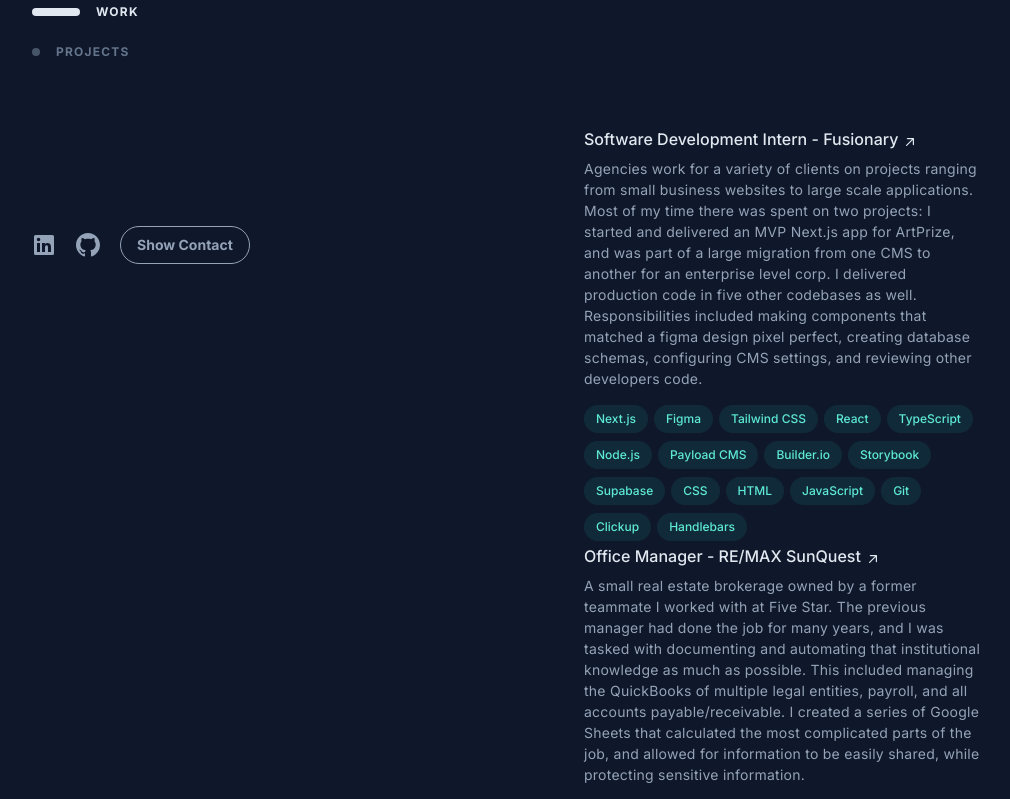
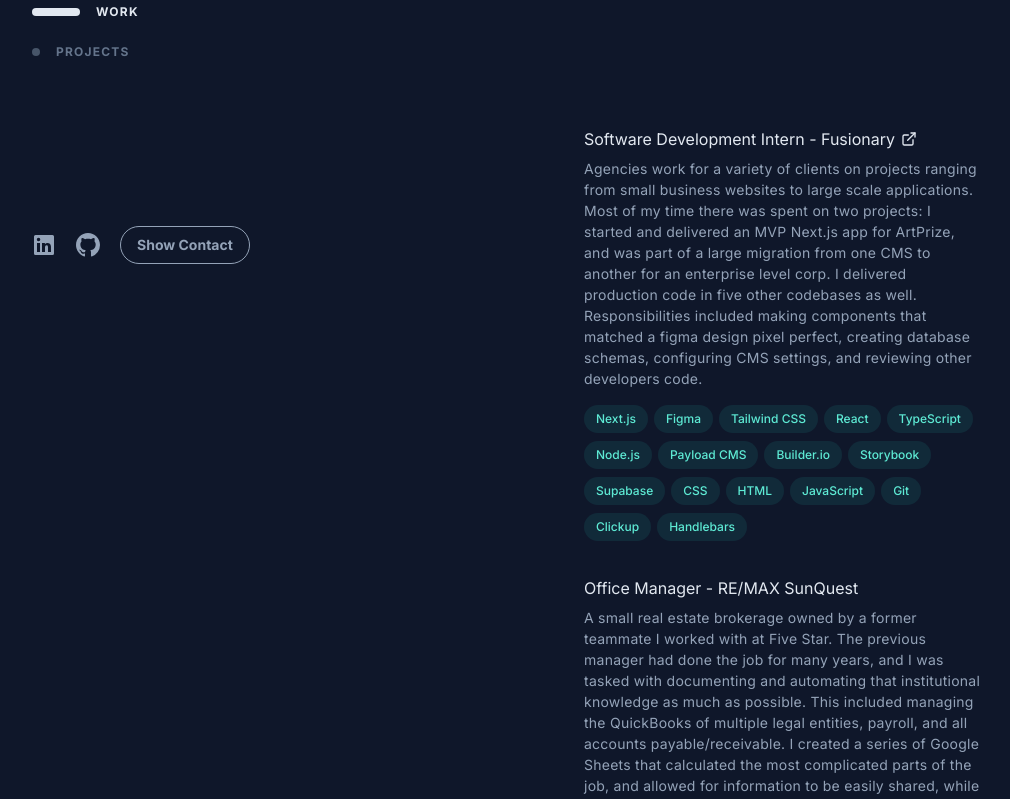
Before and after one commit to mgehrls/mattgehrls, a Next.js app: page / in a window 1280 px wide. Shown: the part 440-1239 px from the top of the page, without its empty margins (64-1074 px from the left). Built offline with nearby package versions, Linux system fonts and the light colour scheme.

Commit message:
light/dark upgrade

```diff
--- a/app/layout.tsx
+++ b/app/layout.tsx
@@ -23,8 +23,8 @@
           className={clsx(
             "mx-auto min-h-screen max-w-screen-xl px-6 py-12 font-sans md:px-12 md:py-20 lg:px-24 lg:py-0 relative",
             inter.className,
-            "bg-gray-200 dark:bg-slate-900",
-            "text-gray-700 dark:text-slate-400"
+            "bg-slate-200 dark:bg-slate-900",
+            "text-slate-700 dark:text-slate-400"
           )}
         >
           {children}
--- a/components/Links.tsx
+++ b/components/Links.tsx
@@ -82,13 +82,13 @@
   }
 
   return (
-    <div className="transition-all duration-300 ease-in-out mt-8 lg:mt-0 text-gray-600 dark:text-slate-400">
+    <div className="transition-all duration-300 ease-in-out mt-8 lg:mt-0 text-slate-600 dark:text-slate-400">
       <div className="flex items-center">
         <ul className="flex items-center z-10" aria-label="Social media">
           {links.map((link) => (
             <li key={link.href} className="mr-5 text-xs shrink-0">
               <a
-                className="block hover:text-gray-900 focus:text-gray-900 hover:dark:text-slate-200 focus:dark:text-slate-200"
+                className="block hover:text-slate-900 focus:text-slate-900 hover:dark:text-slate-200 focus:dark:text-slate-200"
                 href={link.href}
                 target="_blank"
                 rel="noreferrer noopener"
@@ -102,7 +102,7 @@
           ))}
         </ul>
         <button
-          className="border-[1px] border-current z-10 rounded-full px-4 py-2 text-sm font-bold hover:text-gray-900 focus:text-gray-900 hover:dark:text-slate-200 focus:dark:text-slate-200 hover:scale-105 focus:scale-105 transition-all duration-150 ease-in-out focus:outline"
+          className="border-[1px] border-current z-10 rounded-full px-4 py-2 text-sm font-bold hover:text-slate-900 focus:text-slate-900 hover:dark:text-slate-200 focus:dark:text-slate-200 hover:scale-105 focus:scale-105 transition-all duration-150 ease-in-out focus:outline"
           aria-label="Reveals links to email and phone, and buttons to copy that information to your clipboard"
           onClick={() => setIsOpen(!isOpen)}
         >
@@ -122,7 +122,7 @@
           >
             <a
               className={clsx(
-                "transition-all duration-150 ease-in-out flex gap-4 hover:text-gray-900 focus:text-gray-900 hover:dark:text-slate-200 focus:dark:text-slate-200 hover:scale-105 focus:scale-105",
+                "transition-all duration-150 ease-in-out flex gap-4 hover:text-slate-900 focus:text-slate-900 hover:dark:text-slate-200 focus:dark:text-slate-200 hover:scale-105 focus:scale-105",
                 !isOpen && "hidden"
               )}
               href={contact.href}
@@ -148,7 +148,7 @@
                 onClick={() => contact.setCopied()}
                 aria-label={`Copy ${contact.text} to clipboard`}
                 className={clsx(
-                  "mr-10 hover:text-gray-900 focus:text-gray-900 hover:dark:text-slate-200 focus:dark:text-slate-200 hover:scale-105 focus:scale-105 transition-all duration-150 ease-in-out",
+                  "mr-10 hover:text-slate-900 focus:text-slate-900 hover:dark:text-slate-200 focus:dark:text-slate-200 hover:scale-105 focus:scale-105 transition-all duration-150 ease-in-out",
                   !isOpen && "hidden"
                 )}
               >
--- a/components/main/Work.tsx
+++ b/components/main/Work.tsx
@@ -1,13 +1,10 @@
 import { WorkItemProps, workItems } from "@/utils/workData";
+import { ExternalLink } from "lucide-react";
 import React from "react";
 
 function Work() {
   return (
-    <section
-      id="work"
-      className="mb-16 scroll-mt-16 md:mb-24 lg:mb-36 lg:scroll-mt-24"
-      aria-label="Work"
-    >
+    <section id="work" className="flex flex-col gap-8 mb-20" aria-label="Work">
       {workItems.map((workItem) => (
         <WorkItem key={workItem.title} {...workItem} />
       ))}
@@ -27,46 +24,39 @@
 }: WorkItemProps) {
   return (
     <div className="group relative grid pb-1 transition-all sm:grid-cols-8 sm:gap-8 md:gap-4 lg:hover:!opacity-100 lg:group-hover/list:opacity-50">
-      <div className="absolute -inset-x-4 -inset-y-4 z-0 hidden rounded-md transition motion-reduce:transition-none lg:-inset-x-6 lg:block lg:group-hover:bg-slate-800/50 lg:group-hover:shadow-[inset_0_1px_0_0_rgba(148,163,184,0.1)] lg:group-hover:drop-shadow-lg"></div>
+      <div className="absolute -inset-x-4 -inset-y-4 z-0 hidden rounded-md transition motion-reduce:transition-none lg:-inset-x-6 lg:block lg:group-hover:dark:bg-slate-800/50 lg:group-hover:bg-slate-400/50 lg:group-hover:shadow-[inset_0_1px_0_0_rgba(148,163,184,0.1)] lg:group-hover:drop-shadow-lg" />
       <div className="z-10 sm:col-span-6">
-        <h3 className="font-medium leading-snug text-slate-200">
+        <h3 className="font-medium leading-snug text-slate-900 dark:text-slate-200">
           <div>
             <a
-              className="inline-flex items-baseline font-medium leading-tight text-slate-200 hover:text-teal-300 focus-visible:text-teal-300  group/link text-base"
+              className="inline-flex items-center font-medium leading-tight text-slate-900 dark:text-slate-200 group-hover:text-indigo-900 focus-visible:text-indigo-900 group-hover:dark:text-teal-300 focus-visible:dark:text-teal-300 text-base"
               href={link}
               target="_blank"
               rel="noreferrer noopener"
               aria-label={linkAriaLabel}
             >
-              <span className="absolute -inset-x-4 -inset-y-2.5 hidden rounded md:-inset-x-6 md:-inset-y-4 lg:block"></span>
-              <span>
+              <span className="absolute -inset-x-4 -inset-y-2.5 hidden rounded md:-inset-x-6 md:-inset-y-4 lg:block" />
+              <span className="font-bold dark:font-normal">
                 {title}
                 {" - "}
-                <span className="inline-block">
-                  {where}
-                  <svg
-                    xmlns="http://www.w3.org/2000/svg"
-                    viewBox="0 0 20 20"
-                    fill="currentColor"
-                    className="inline-block h-4 w-4 shrink-0 transition-transform group-hover/link:-translate-y-1 group-hover/link:translate-x-1 group-focus-visible/link:-translate-y-1 group-focus-visible/link:translate-x-1 motion-reduce:transition-none ml-1 translate-y-px"
-                    aria-hidden="true"
-                  >
-                    <path
-                      fillRule="evenodd"
-                      d="M5.22 14.78a.75.75 0 001.06 0l7.22-7.22v5.69a.75.75 0 001.5 0v-7.5a.75.75 0 00-.75-.75h-7.5a.75.75 0 000 1.5h5.69l-7.22 7.22a.75.75 0 000 1.06z"
-                      clipRule="evenodd"
-                    ></path>
-                  </svg>
-                </span>
+                {where}
               </span>
+              {link && (
+                <ExternalLink
+                  size={16}
+                  className="inline-block ml-1.5 group-hover:scale-110"
+                />
+              )}
             </a>
           </div>
         </h3>
-        <p className="mt-2 text-sm leading-normal">{description}</p>
+        <p className="mt-2 text-sm leading-normal text-slate-700 dark:text-slate-400">
+          {description}
+        </p>
         <ul className="mt-2 flex flex-wrap" aria-label="Technologies used">
           {techUsed.map((tech) => (
             <li className="mr-1.5 mt-2" key={tech}>
-              <div className="flex items-center rounded-full bg-teal-400/10 px-3 py-1 text-xs font-medium leading-5 text-teal-300 ">
+              <div className="flex items-center rounded-full bg-indigo-900 text-indigo-200 dark:bg-teal-400/10 px-3 py-1 text-xs font-medium leading-5 dark:text-teal-300 ">
                 {tech}
               </div>
             </li>
```
